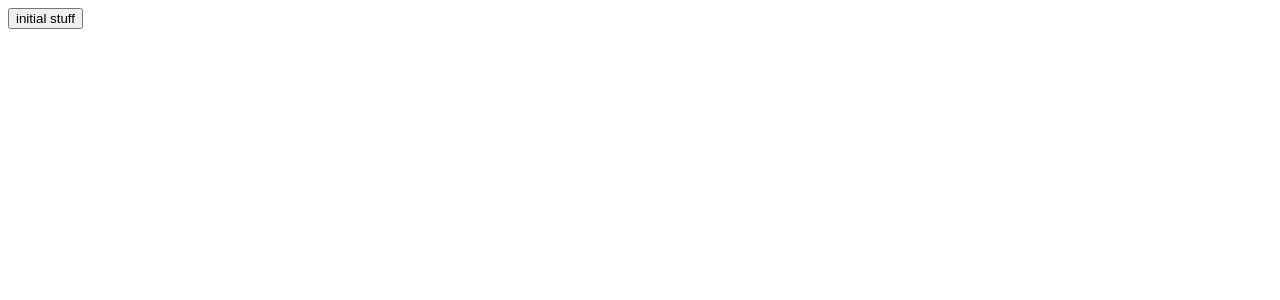
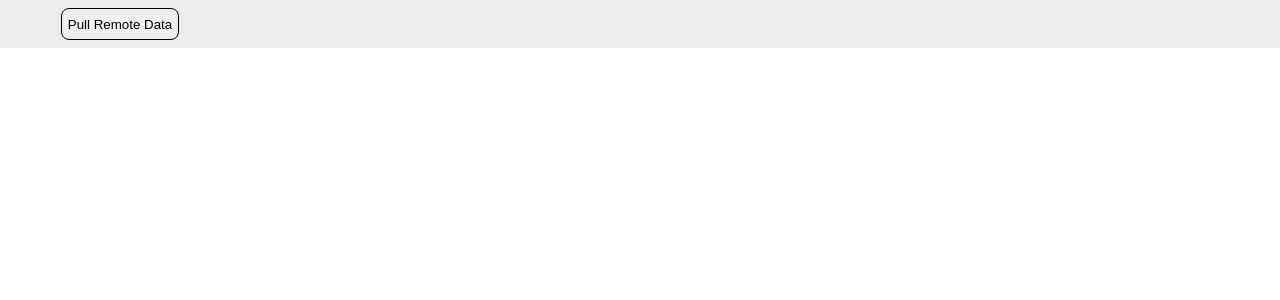
Before and after one commit to AmanKoua/GitJournalElectron, a React (Vite) app in the folder src/renderer/: page / in a window 1280 px wide. Shown: the top 300 px of the page. Built offline with nearby package versions, Linux system fonts and the light colour scheme.

Commit message:
created header component

```diff
--- a/package.json
+++ b/package.json
@@ -42,6 +42,7 @@
     "prettier": "^3.7.4",
     "react": "^19.2.1",
     "react-dom": "^19.2.1",
+    "sass-embedded": "^1.100.0",
     "typescript": "^5.9.3",
     "vite": "^7.2.6"
   }
--- a/src/renderer/src/App.tsx
+++ b/src/renderer/src/App.tsx
@@ -1,23 +1,22 @@
+import { Header } from "./components/Header/Header"
 import { pullRepoData, readDataRepo } from "./ipcService"
 
 function App(): React.JSX.Element {
 
-  const pullTest = async () => {
+  // const pullTest = async () => {
 
-    pullRepoData().then(()=>{
-      console.log("success pulling data")
-    }).catch(()=>{console.log("failed pulling repo data")})
+  //   pullRepoData().then(()=>{
+  //     console.log("success pulling data")
+  //   }).catch(()=>{console.log("failed pulling repo data")})
 
-  }
+  // }
 
-  const readDataRepoBtn = async () => {
-    console.log(await readDataRepo([]))
-  }
+  // const readDataRepoBtn = async () => {
+  //   console.log(await readDataRepo([]))
+  // }
 
   return (
-    <button onClick={()=>{
-      readDataRepoBtn()
-    }}>initial stuff</button>
+    <Header/>
   )
 }
 
--- /dev/null
+++ b/src/renderer/src/components/Header/Header.scss
@@ -0,0 +1,25 @@
+.header {
+    background-color: rgb(236, 236, 236);
+    height: 3rem;
+    display: flex;
+
+    &__button-container{
+        height: 3rem;
+        width: 15rem;
+        display: flex;
+        // background-color: red;
+    }
+
+    &__button{
+        height : 2rem;
+        margin: auto;
+        border-radius: .5rem;
+        border: 1px solid black;
+
+        &:hover {
+            background-color: rgb(217, 217, 224);
+        }
+
+    }
+
+}
--- /dev/null
+++ b/src/renderer/src/components/Header/Header.tsx
@@ -0,0 +1,13 @@
+import "./Header.scss"
+
+export const Header = () => {
+
+    return (
+        <header className="header">
+            <div className="header__button-container">
+                <button className="header__button">Pull Remote Data</button>
+            </div>
+        </header>
+    )
+
+}
--- /dev/null
+++ b/src/renderer/src/main.scss
@@ -0,0 +1,4 @@
+body {
+    padding: 0;
+    margin: 0;
+}
--- a/src/renderer/src/main.tsx
+++ b/src/renderer/src/main.tsx
@@ -1,5 +1,6 @@
 import { StrictMode } from 'react'
 import { createRoot } from 'react-dom/client'
+import "./main.scss"
 import App from './App'
 
 createRoot(document.getElementById('root')!).render(
```
Also changed, not shown: 1 other file (tests, documents, lock files or other folders).
